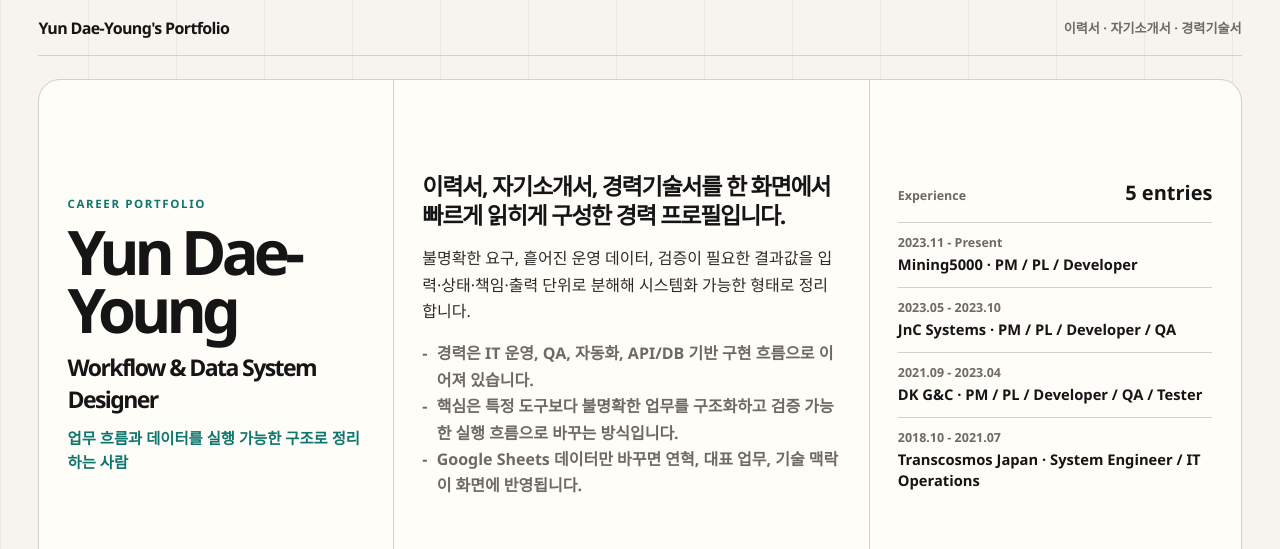
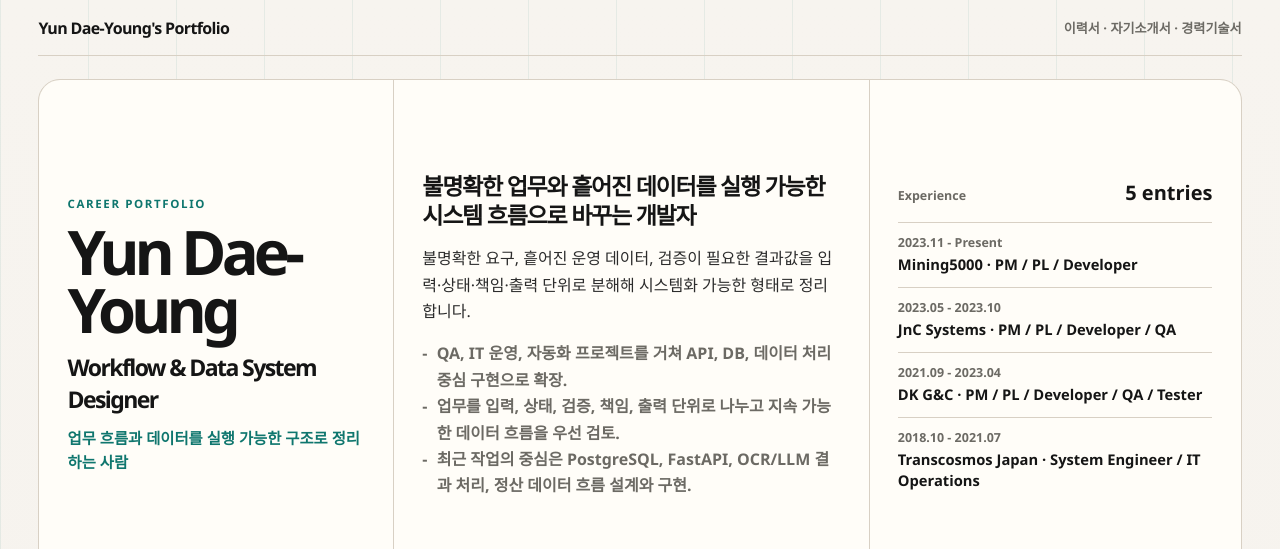
Before and after one commit to Dreamer-Dy-Yun/career-portfolio, a React (Vite) app: page / in a window 1280 px wide. Shown: the top 549 px of the page. Built offline with nearby package versions, Linux system fonts and the light colour scheme; no server answers.

Commit message:
Refine dashboard resume summary

```diff
--- a/src/data/portfolioContent.ts
+++ b/src/data/portfolioContent.ts
@@ -11,11 +11,11 @@ export const fallbackContent: PortfolioContent = {
     keywords: ['Workflow Modeling', 'Data Boundary', 'Validation Flow', 'Backend / DB', 'Operations'],
   },
   profileSummary: {
-    headline: '이력서, 자기소개서, 경력기술서를 한 화면에서 빠르게 읽히게 구성한 경력 프로필입니다.',
+    headline: '불명확한 업무와 흩어진 데이터를 실행 가능한 시스템 흐름으로 바꾸는 개발자',
     lines: [
-      '경력은 IT 운영, QA, 자동화, API/DB 기반 구현 흐름으로 이어져 있습니다.',
-      '핵심은 특정 도구보다 불명확한 업무를 구조화하고 검증 가능한 실행 흐름으로 바꾸는 방식입니다.',
-      'Google Sheets 데이터만 바꾸면 연혁, 대표 업무, 기술 맥락이 화면에 반영됩니다.',
+      'QA, IT 운영, 자동화 프로젝트를 거쳐 API, DB, 데이터 처리 중심 구현으로 확장.',
+      '업무를 입력, 상태, 검증, 책임, 출력 단위로 나누고 지속 가능한 데이터 흐름을 우선 검토.',
+      '최근 작업의 중심은 PostgreSQL, FastAPI, OCR/LLM 결과 처리, 정산 데이터 흐름 설계와 구현.',
     ],
     strengths: ['업무 구조화', '데이터 흐름 정리', '검증 단계 분리', '운영 관점 반영'],
   },
```
